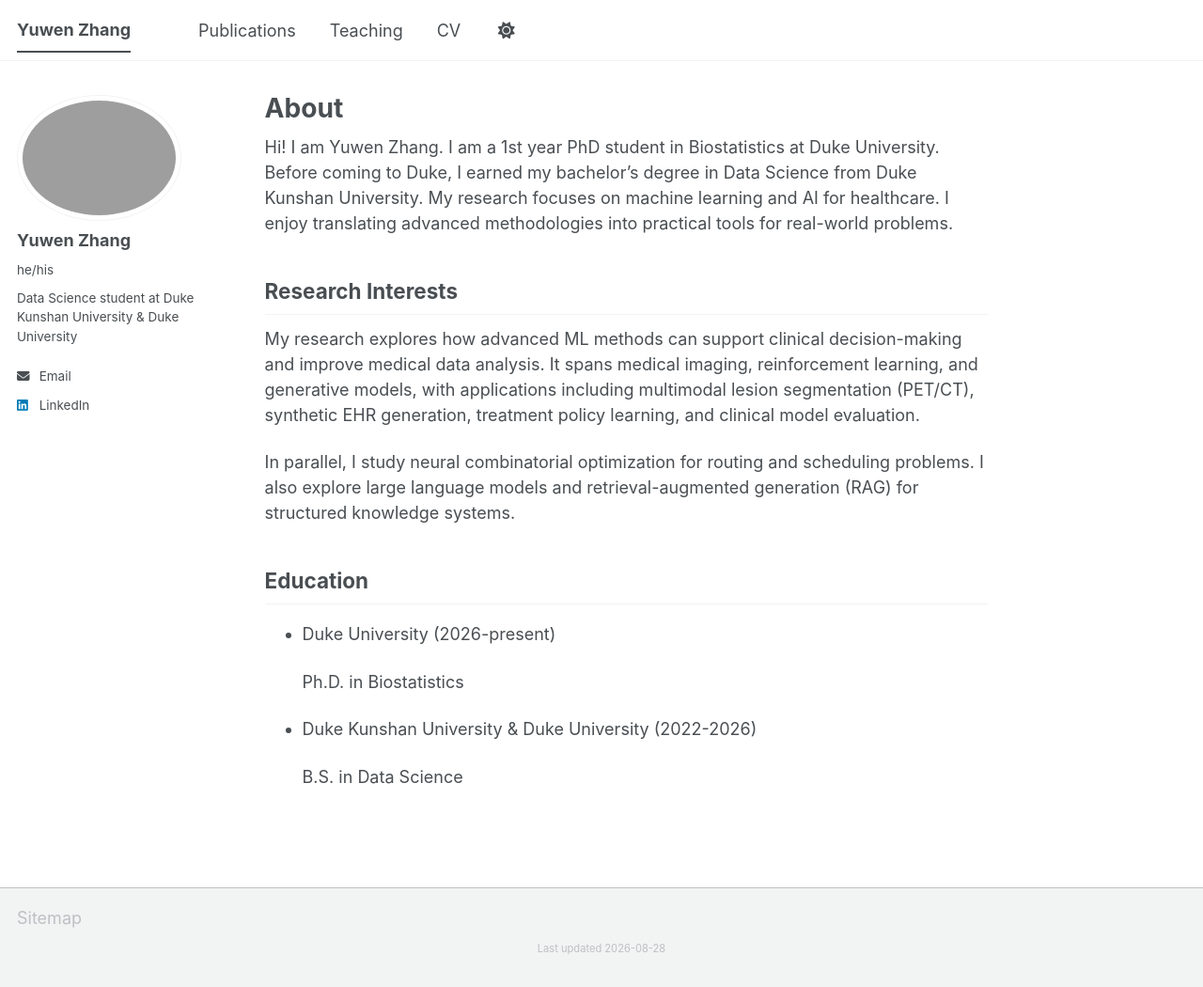
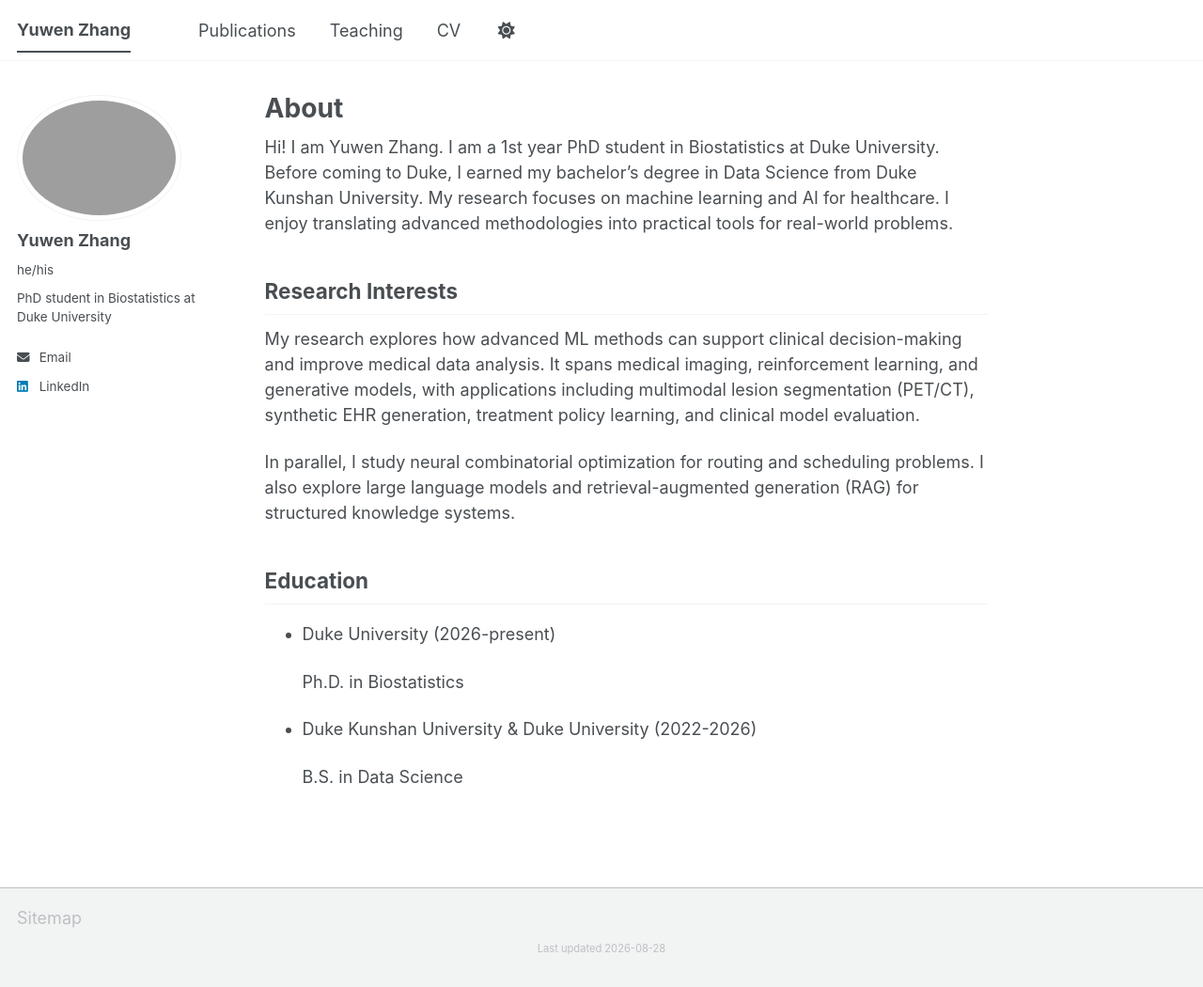
Before and after one commit to YuwenZhang-Peter/YuwenZhang-Peter.github.io, a Jekyll site: the page built from _pages/about.md, in a window 1280 px wide and 1050 px high. Shown: the whole window at 94% size. Built offline with Jekyll 4.4.1, drawn with Linux system fonts in a browser that asks for light colours; a script bundle is joined from its source files by our own code; library files that are not in the unit come from our copies.

Commit message:
Update _config.yml

```diff
--- a/_config.yml
+++ b/_config.yml
@@ -26,11 +26,11 @@
   avatar           : "profile.png"
   name             : "Yuwen Zhang"
   pronouns         : "he/his" # example: "she/her"
-  bio              : "Data Science student at Duke Kunshan University & Duke University"
+  bio              : "PhD student in Biostatistics at Duke University"
   #location         : "Earth"
   #employer         : "Red Brick University"
   #uri              : # URL
-  email            : "yuwen.zhang@dukekunshan.edu.cn"
+  email            : "yuwen.zhang@duke.edu"
 
   # Academic websites
  # academia         : # URL
```
